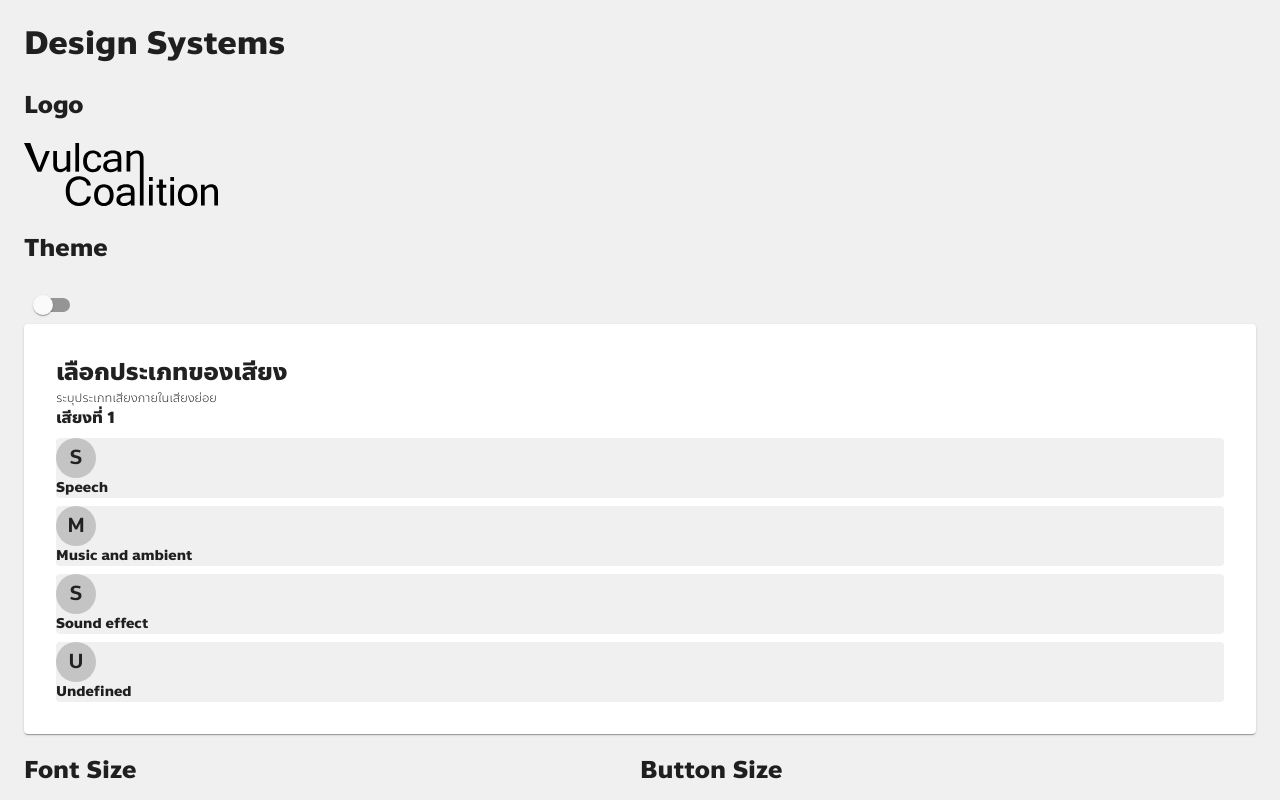
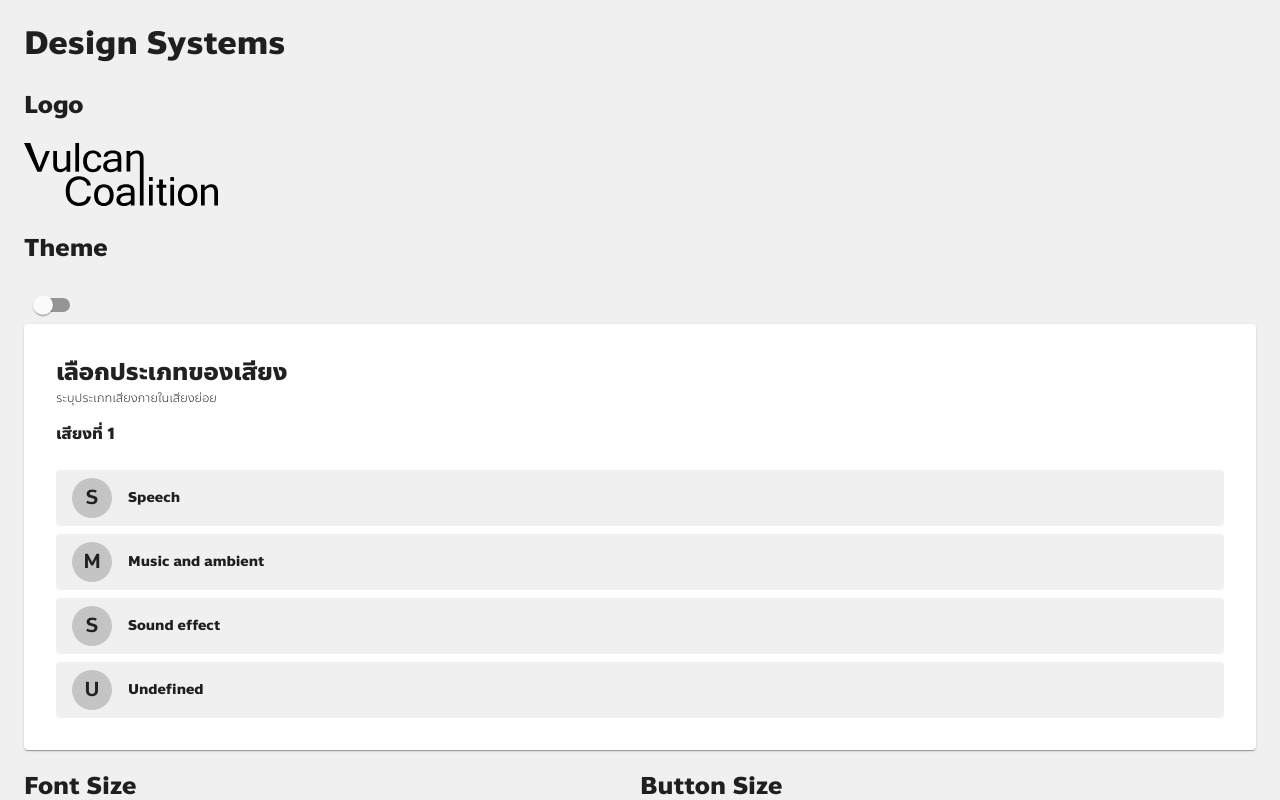
Before and after one commit to gf-tnk/learn-material-ui, a React (Create React App) app: page / in a window 1280 px wide. Shown: the top 800 px of the page. Built offline with nearby package versions, Linux system fonts and the light colour scheme.

Commit message:
create Box form style-component

```diff
--- a/package.json
+++ b/package.json
@@ -14,10 +14,12 @@
     "@types/react": "^17.0.0",
     "@types/react-dom": "^17.0.0",
     "@types/react-modal": "^3.12.0",
+    "@types/styled-components": "^5.1.9",
     "react": "^17.0.1",
     "react-dom": "^17.0.1",
     "react-modal": "^3.12.1",
     "react-scripts": "4.0.3",
+    "styled-components": "^5.2.3",
     "typescript": "^4.1.2",
     "web-vitals": "^1.0.1"
   },
--- a/src/components/CategorizableBox/CategorizableBox.tsx
+++ b/src/components/CategorizableBox/CategorizableBox.tsx
@@ -1,8 +1,8 @@
-import { Paper, Box } from "@material-ui/core";
+import { Paper } from "@material-ui/core";
 import React from "react";
-
 import CategorizableSound from "../CategorizableSound/CategorizableSound";
 import { useStyles } from "./style";
+import { Box } from "../ContainerBox/ContainerBox";
 
 const ID = () => {
   // Math.random should be unique because of its seeding algorithm.
@@ -103,9 +103,9 @@ const CategorizableBox = () => {
       <Paper className={classes.paper}>
         <h2 className="wh2 my-0">เลือกประเภทของเสียง</h2>
         <p className="wp4 my-0">ระบุประเภทเสียงภายในเสียงย่อย</p>
-        <div>
+        <Box my={2}>
           <h3 className="wh3 my-0">เสียงที่ 1</h3>
-        </div>
+        </Box>
 
         <CategorizableSound items={categoryItems} />
       </Paper>
--- a/src/components/CategorizableSound/CategorizableSound.tsx
+++ b/src/components/CategorizableSound/CategorizableSound.tsx
@@ -1,9 +1,9 @@
 import React, { useEffect, useState } from "react";
-import { Grid, Paper, Grow, Avatar, Box, IconButton } from "@material-ui/core";
+import { Grid, Paper, Grow, Avatar, IconButton } from "@material-ui/core";
 import CloseIcon from "@material-ui/icons/Close";
 import CategoryItem from "../CategoryItem/CategoryItem";
 import SubCategoryItem from "../SubCategoryItem/SubCategoryItem";
-
+import { Box } from "../ContainerBox/ContainerBox";
 import { useStyles } from "./style";
 interface Props {
   items: any[];
@@ -76,21 +76,21 @@ const CategorizableSound: React.FC<Props> = (props) => {
                 >
                   <CloseIcon />
                 </IconButton>
-                <div
-                  // display="flex"
-                  // alignItems="center"
+                <Box
+                  display="flex"
+                  alignItems="center"
                   style={{ height: "100%" }}
                 >
-                  <div>
+                  <Box p={1}>
                     <Avatar alt="Remy Sharp" src="" className={classes.avatar}>
                       {catSelected.name[0]}
                     </Avatar>
-                  </div>
-                  <div>
+                  </Box>
+                  <Box p={1}>
                     <h4 className="wh4 my-0">{catSelected.name}</h4>
                     <p className="wp3 my-0">{catSelected.desc}</p>
-                  </div>
-                </div>
+                  </Box>
+                </Box>
                 <Grid container spacing={2}>
                   {subCatItems?.map((subCat: any, i: number) => (
                     <Grid item xs={6} key={subCat.id}>
--- a/src/components/CategoryItem/CategoryItem.tsx
+++ b/src/components/CategoryItem/CategoryItem.tsx
@@ -1,6 +1,7 @@
-import React, { useState, useRef } from "react";
-import { Box, Avatar } from "@material-ui/core";
+import React, { useState } from "react";
+import { Avatar } from "@material-ui/core";
 import { useStyles, StyleProps } from "./style";
+import { Box } from "../ContainerBox/ContainerBox";
 
 interface Props {
   title: string;
@@ -9,15 +10,6 @@ interface Props {
 }
 
 const CategoryItem: React.FC<Props> = (props) => {
-  const pastel = useRef<string>(
-    "hsl(" +
-      360 * Math.random() +
-      "," +
-      (50 + 70 * Math.random()) +
-      "%," +
-      (85 + 10 * Math.random()) +
-      "%)"
-  );
   const [isHover, setIsHover] = useState<boolean>(false);
   const propsStyle: StyleProps = {
     isActive: props.isActive,
@@ -36,15 +28,16 @@ const CategoryItem: React.FC<Props> = (props) => {
   return (
     <>
       <div className={classes.root}>
-        <div
+        <Box
           className={classes.item}
           onMouseEnter={handlePopoverOpen}
           onMouseLeave={handlePopoverClose}
-          // display="flex"
-          // alignItems="center"
+          display="flex"
+          alignItems="center"
           style={{ height: "100%" }}
+          p={1}
         >
-          <div >
+          <Box px={1}>
             <Avatar
               alt="Remy Sharp"
               src=""
@@ -52,14 +45,14 @@ const CategoryItem: React.FC<Props> = (props) => {
             >
               {props.title[0]}
             </Avatar>
-          </div>
-          <div>
+          </Box>
+          <Box px={1}>
             <>
               <h4 className="wh4 my-0">{props.title}</h4>
               {isHover ? <p className="wp3 my-0">{props.desc}</p> : null}
             </>
-          </div>
-        </div>
+          </Box>
+        </Box>
       </div>
     </>
   );
--- /dev/null
+++ b/src/components/ContainerBox/ContainerBox.tsx
@@ -0,0 +1,36 @@
+import {
+  borders,
+  display,
+  flexbox,
+  grid,
+  palette,
+  positions,
+  shadows,
+  sizing,
+  spacing,
+  typography,
+  PropsFor,
+  ComposedStyleFunction,
+} from '@material-ui/system'
+import styled from 'styled-components'
+
+// Borrowed from Box.d.ts
+type BoxStyleFunction = ComposedStyleFunction<
+  [
+    typeof borders,
+    typeof display,
+    typeof flexbox,
+    typeof grid,
+    typeof palette,
+    typeof positions,
+    typeof shadows,
+    typeof sizing,
+    typeof spacing,
+    typeof typography
+  ]
+>
+type SystemProps = PropsFor<BoxStyleFunction>
+
+export const Box = styled.div<
+  SystemProps
+>`${borders}${display}${flexbox}${grid}${palette}${positions}${shadows}${sizing}${spacing}${typography}`
--- a/src/components/SubCategoryItem/SubCategoryItem.tsx
+++ b/src/components/SubCategoryItem/SubCategoryItem.tsx
@@ -1,7 +1,7 @@
 import React, { useState, useRef } from "react";
-import { Box, Avatar, FormControl, Input } from "@material-ui/core";
+import { Avatar, FormControl, Input } from "@material-ui/core";
 import { useStyles, StyleProps } from "./style";
-
+import { Box } from "../ContainerBox/ContainerBox";
 interface Props {
   title: string;
   desc?: string;
@@ -49,8 +49,8 @@ const CategoryItem: React.FC<Props> = (props) => {
           onMouseEnter={handlePopoverOpen}
           onMouseLeave={handlePopoverClose}
         >
-          <div style={{ height: "100%" }}>
-            <div>
+          <Box display="flex" alignItems="center" style={{ height: "100%" }}>
+            <Box p={1}>
               <Avatar
                 alt="Remy Sharp"
                 src=""
@@ -62,13 +62,13 @@ const CategoryItem: React.FC<Props> = (props) => {
               >
                 <span>{props.iconIndex}</span>
               </Avatar>
-            </div>
-            <div>
+            </Box>
+            <Box p={1}>
               <h4 className="wh4 my-0">{props.title}</h4>
-            </div>
-          </div>
+            </Box>
+          </Box>
           {props.isActive && props.type === "input" && (
-            <div>
+            <Box p={1}>
               <FormControl fullWidth={true}>
                 <Input
                   id="my-input"
@@ -76,7 +76,7 @@ const CategoryItem: React.FC<Props> = (props) => {
                   className={classes.input}
                 />
               </FormControl>
-            </div>
+            </Box>
           )}
         </div>
       </div>
```
Also changed, not shown: 1 other file (tests, documents, lock files or other folders).
